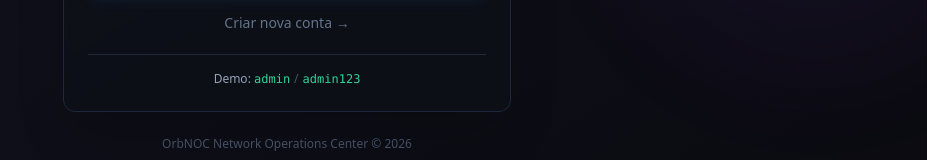
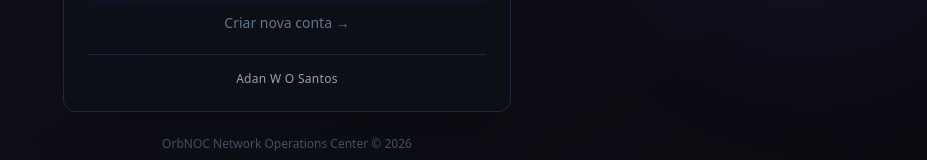
Before and after one commit to adanwilliamdev/OrbNOC, a Next.js app in the folder frontend/: page /login in a window 1280 px wide. Shown: the part 530-690 px from the top of the page, without its empty margins (353-1280 px from the left). Built offline with nearby package versions, Linux system fonts and the light colour scheme.

Commit message:
Update page.js

```diff
--- a/frontend/src/app/login/page.js
+++ b/frontend/src/app/login/page.js
@@ -221,11 +221,8 @@ export default function Login() {
 
             {!isRegistering && (
               <div className="mt-5 pt-4 border-t border-slate-800 text-center">
-                <p className="text-xs text-slate-500">
-                  <span className="text-slate-400">Demo:</span>{' '}
-                  <span className="font-mono text-emerald-400">admin</span>
-                  <span className="text-slate-600 mx-1">/</span>
-                  <span className="font-mono text-emerald-400">admin123</span>
+                <p className="text-xs text-slate-400 font-medium tracking-wide">
+                  Adan W O Santos
                 </p>
               </div>
             )}
```
